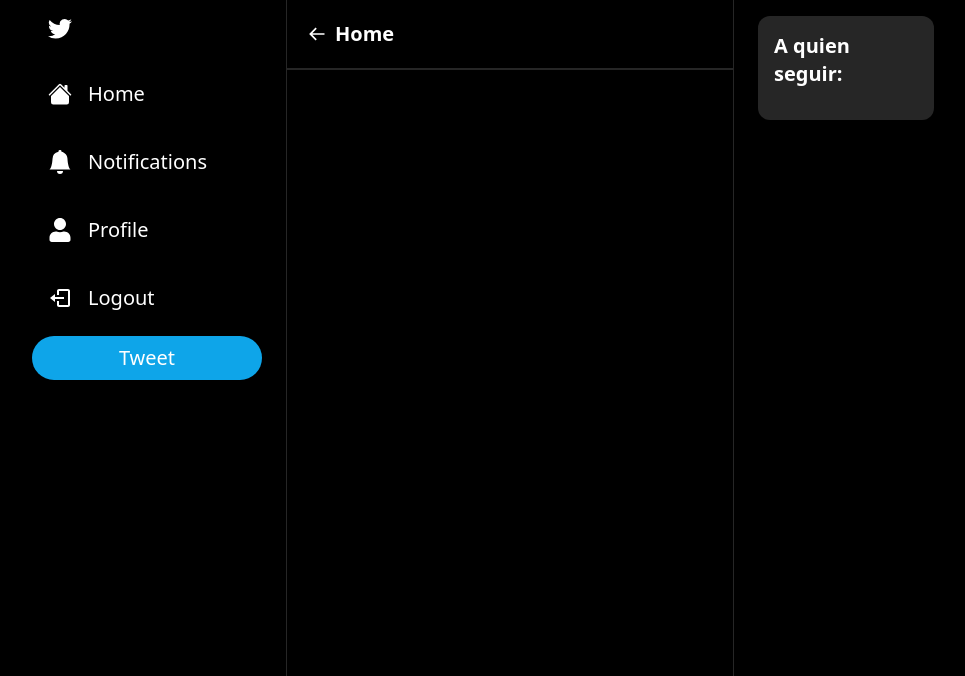
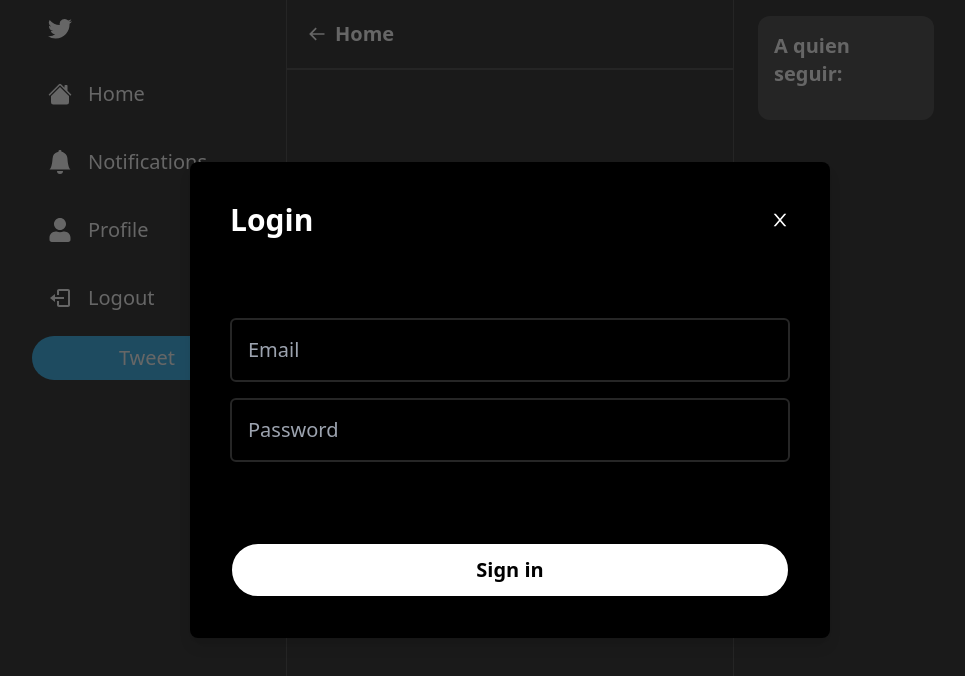
Before and after one commit to IvanVasquez289/plitter-app, a Next.js app: page / in a window 1280 px wide. Shown: the top 676 px of the page, without its empty margins (130-1095 px from the left). Built offline with nearby package versions, Linux system fonts and the light colour scheme.

Commit message:
LoginModal and hook

```diff
--- a/package.json
+++ b/package.json
@@ -12,7 +12,8 @@
     "next": "14.0.4",
     "react": "^18",
     "react-dom": "^18",
-    "react-icons": "^4.12.0"
+    "react-icons": "^4.12.0",
+    "zustand": "^4.4.7"
   },
   "devDependencies": {
     "@types/node": "^20",
--- a/src/app/layout.tsx
+++ b/src/app/layout.tsx
@@ -2,6 +2,7 @@ import FollowBar from '@/components/FollowBar'
 import './globals.css'
 import Sidebar from '@/components/Sidebar'
 import Modal from '@/components/Modal'
+import LoginModal from '@/components/modals/LoginModal'
 
 export default function RootLayout({
   children,
@@ -11,7 +12,7 @@ export default function RootLayout({
   return (
     <html lang="en">
       <body>
-        {/* <Modal isOpen title='Test Modal' actionLabel='Submit'/> */}
+        <LoginModal/>
         <div className='h-screen bg-black'>
           <div className='h-full container mx-auto xl:px-32 max-w-6xl'>
             <div className='grid grid-cols-4 h-full'>
--- a/src/components/Modal.tsx
+++ b/src/components/Modal.tsx
@@ -30,7 +30,7 @@ const Modal: React.FC<ModalProps> = ({
         return
     }
 
-    // onClose()
+    onClose()
   },[disabled,onClose])
 
   const handleSubmit = useCallback(()=>{
@@ -38,7 +38,7 @@ const Modal: React.FC<ModalProps> = ({
         return
     }
 
-    // onSubmit()
+    onSubmit()
   },[disabled,onSubmit])
 
 
--- /dev/null
+++ b/src/components/modals/LoginModal.tsx
@@ -0,0 +1,59 @@
+"use client"
+import useLoginModal from '@/hooks/useLoginModal'
+import React, { useCallback, useState } from 'react'
+import Modal from '../Modal'
+import Input from '../Input'
+
+const LoginModal = () => {
+  const loginModal = useLoginModal()
+
+  const [email,setEmail] = useState('')
+  const [password,setPassword] = useState('')
+  const [isLoading,setIsLoading] = useState(false)
+
+  const onSubmit = useCallback(async () => {
+    try {
+        setIsLoading(true)
+
+        // TODO: ADD LOGIN
+
+        loginModal.onOpen()
+    } catch (error) {
+        console.log(error)
+    }finally{
+        setIsLoading(false)
+    }
+  },[loginModal])
+
+  const bodyContent = (
+    <div className=' flex flex-col gap-4'>
+        <Input
+            placeholder='Email'
+            onChange={(e) => setEmail(e.target.value)}
+            value={email}
+            disabled={isLoading}
+        />
+        <Input
+            placeholder='Password'
+            onChange={(e) => setPassword(e.target.value)}
+            value={password}
+            disabled={isLoading}
+        />
+    </div>
+  )
+
+  return (
+    <Modal
+        disabled={isLoading}
+        isOpen={loginModal.isOpen}
+        body={bodyContent}
+        title="Login"
+        actionLabel='Sign in'
+        onClose={loginModal.onClose}
+        onSubmit={onSubmit}
+
+    />
+  )
+}
+
+export default LoginModal
--- /dev/null
+++ b/src/hooks/useLoginModal.ts
@@ -0,0 +1,15 @@
+import { create } from "zustand";
+
+interface LoginModalStore {
+    isOpen: boolean;
+    onOpen: ()=> void;
+    onClose: ()=> void;
+}
+
+const useLoginModal = create<LoginModalStore>((set)=>({
+    isOpen: true,
+    onOpen: () => set({ isOpen: true}),
+    onClose: () => set({ isOpen: false})
+}))
+
+export default useLoginModal;
```
Also changed, not shown: 1 other file (tests, documents, lock files or other folders).
